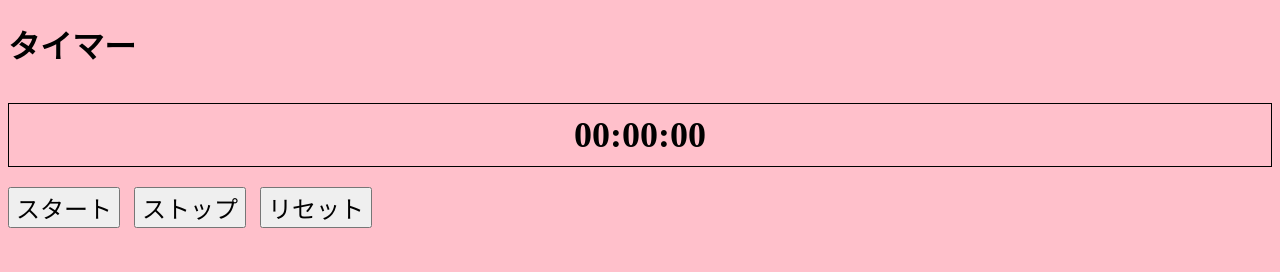
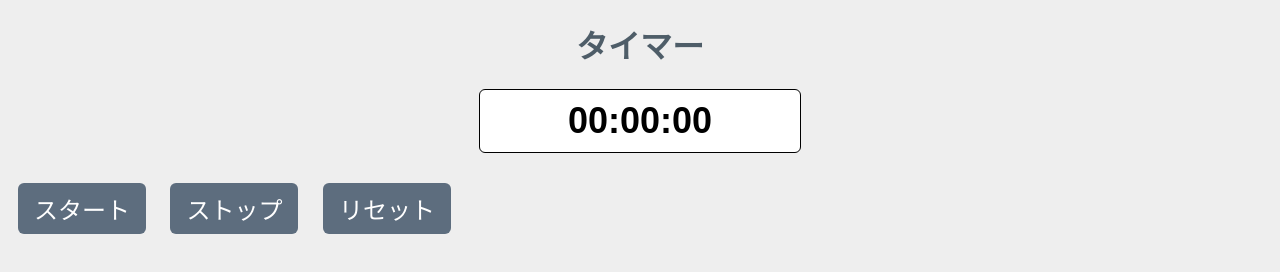
Before and after one commit to kohei-hotta2003/timer-app, a plain HTML site: page index.html in a window 1280 px wide. Drawn offline with Linux system fonts and the light colour scheme.

Commit message:
Update style.css

```diff
--- a/style.css
+++ b/style.css
@@ -1,19 +1,51 @@
+/* 全体の基本設定 */
 body {
-  background-color: pink;
+  background-color: #eeeeee;
+  font-family: 'Noto Sans JP', Arial, sans-serif;
 }
 
+/* 見出しのスタイル */
+h1 {
+  color: #4E5D68;
+  text-align: center;
+  font-family: 'Roboto', 'Noto Sans JP', sans-serif;
+}
+
+/* タイマー表示部分 */
 #timer {
   border: 1px solid black;
   padding: 10px;
   font-size: 36px;
   font-weight: bold;
   text-align: center;
-  margin-bottom: 20px;
+  margin: 20px auto;
+  width: 300px;
+  background-color: white;
+  border-radius: 6px;
+  font-family: Arial, sans-serif;
 }
 
+/* ボタンの基本スタイル */
 button {
   font-size: 24px;
-  margin-right: 10px;
+  margin: 10px;
+  padding: 8px 16px;
+  border: none;
+  border-radius: 6px;
+  background-color: #5D6D7E;
+  color: white;
+  cursor: pointer;
+  transition: background-color 0.3s;
+  font-family: 'Roboto', 'Noto Sans JP', sans-serif;
 }
 
-button:disabled { opacity: .5; cursor: not-allowed; }
+/* ボタンのホバー時 */
+button:hover {
+  background-color: #7B8D9E;
+}
+
+/* 無効状態のボタン */
+button:disabled {
+  opacity: .5;
+  cursor: not-allowed;
+}
```
